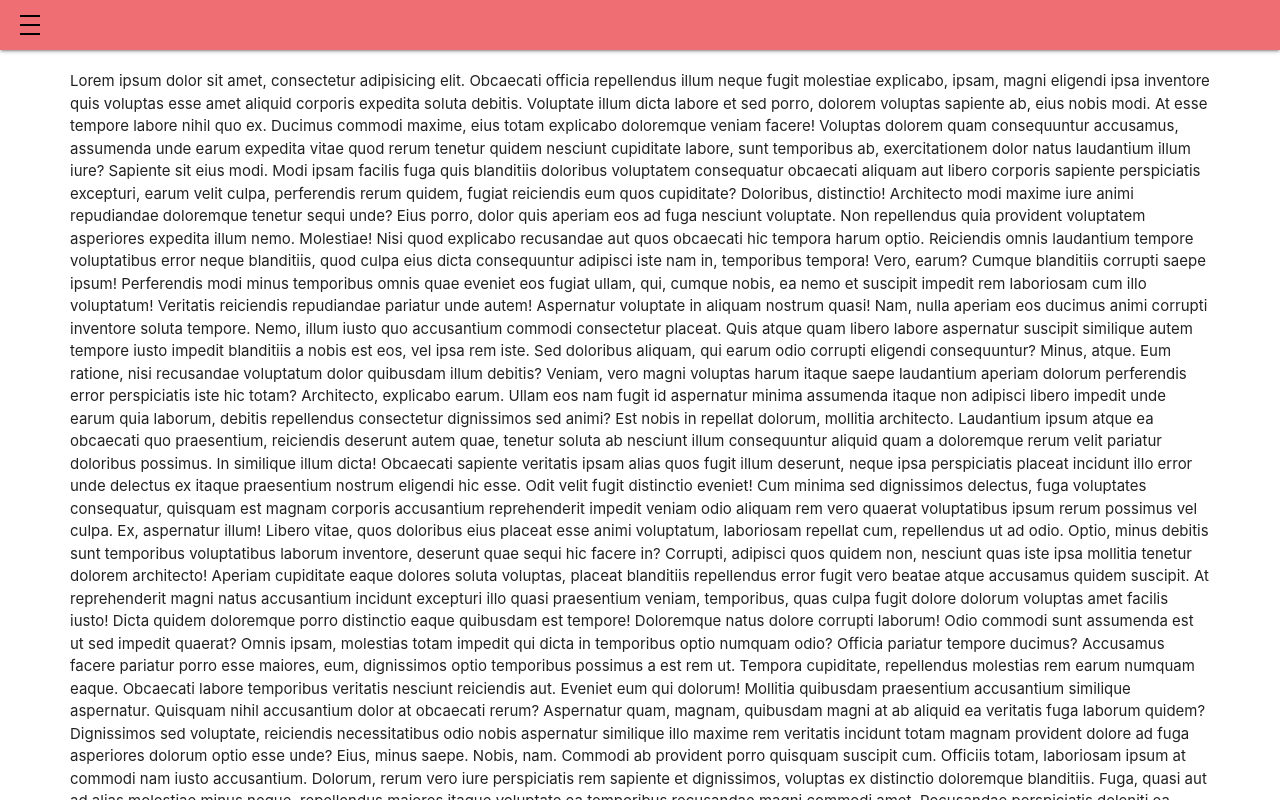
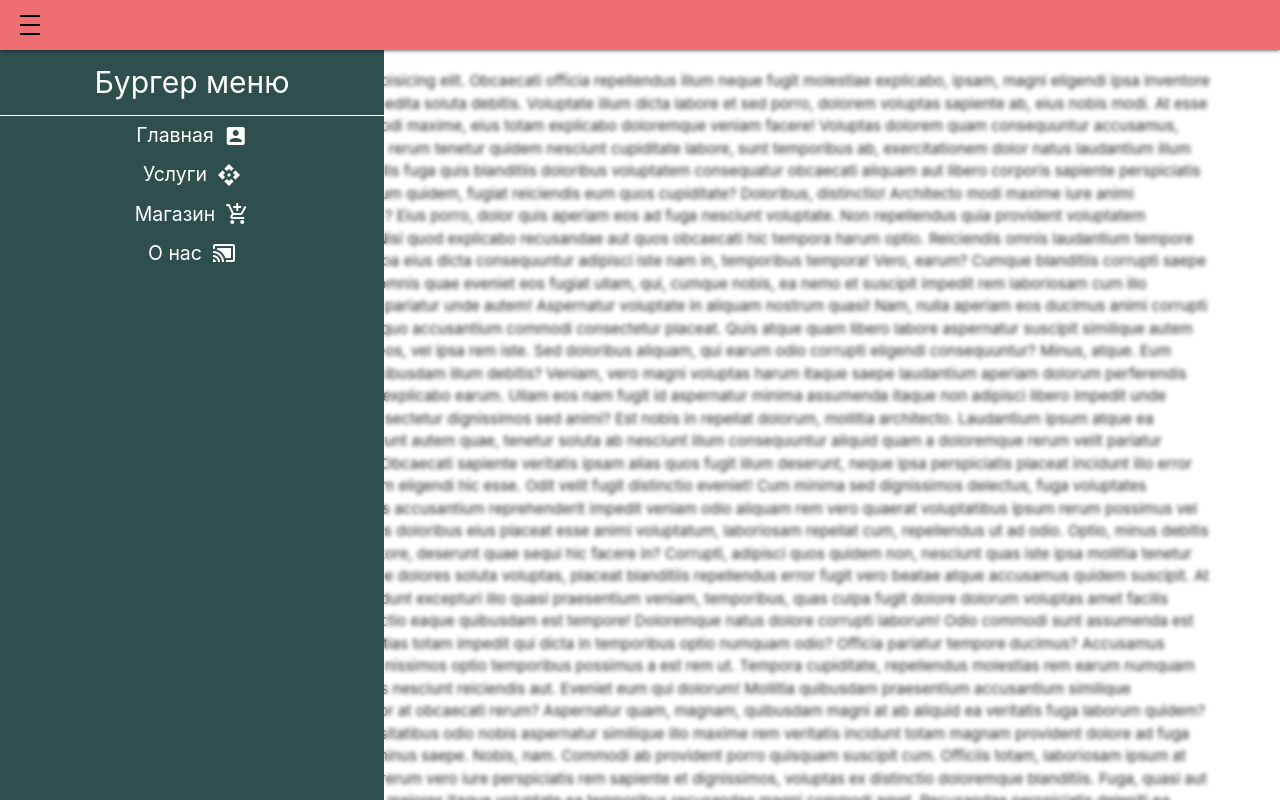
Before and after one commit to SpGray1991/burger_menu_adaptive, a React (Create React App) app: page / in a window 1280 px wide. Shown: the top 800 px of the page. Built offline with nearby package versions, Linux system fonts and the light colour scheme.

Commit message:
feat: add link menu

```diff
--- a/public/index.html
+++ b/public/index.html
@@ -10,6 +10,11 @@
       href="https://cdnjs.cloudflare.com/ajax/libs/materialize/1.0.0/css/materialize.min.css"
     />
 
+    <link
+      href="https://fonts.googleapis.com/icon?family=Material+Icons"
+      rel="stylesheet"
+    />
+
     <!-- Compiled and minified JavaScript -->
     <script src="https://cdnjs.cloudflare.com/ajax/libs/materialize/1.0.0/js/materialize.min.js"></script>
   </head>
--- a/src/App.jsx
+++ b/src/App.jsx
@@ -1,6 +1,13 @@
 import s from "./App.module.css";
+import Menu from "./Menu/Menu";
 
 const App = () => {
+  const items = [
+    { value: "Главная", href: "/main", icon: "account_box" },
+    { value: "Услуги", href: "/service", icon: "api" },
+    { value: "Магазин", href: "/shop", icon: "add_shopping_cart" },
+    { value: "О нас", href: "/about", icon: "cast_connected" },
+  ];
   return (
     <div className={s.app}>
       <nav>
@@ -352,6 +359,7 @@ const App = () => {
           provident dignissimos sequi placeat vero repudiandae quis quos cumque.
         </p>
       </main>
+      <Menu header={"Бургер меню"} items={items} />
     </div>
   );
 };
--- /dev/null
+++ b/src/Menu/Menu.css
@@ -0,0 +1,57 @@
+.menu {
+  position: fixed;
+  width: 100vw;
+  height: 100vh;
+  top: 50px;
+  left: 0;
+}
+
+.blur {
+  width: 100vw;
+  height: 100vh;
+  left: 30%;
+  backdrop-filter: blur(2px);
+  position: absolute;
+}
+
+.menu_content {
+  width: 30%;
+  height: 100%;
+  background-color: darkslategray;
+  display: flex;
+  flex-direction: column;
+  align-items: center;
+}
+
+.menu_header {
+  padding: 10px;
+  font-size: 2rem;
+  color: white;
+  border-bottom: 1px solid white;
+  width: 100%;
+  text-align: center;
+}
+
+ul li a {
+  color: white;
+  text-decoration: none;
+  font-size: 1.3rem;
+  margin: 5px 0;
+}
+
+ul li {
+  display: flex;
+  align-items: center;
+}
+
+ul {
+  display: flex;
+  text-align: center;
+  flex-direction: column;
+  align-items: center;
+}
+
+.material-icons {
+  color: white;
+  margin-left: 10px;
+}
--- /dev/null
+++ b/src/Menu/Menu.jsx
@@ -0,0 +1,22 @@
+import "./Menu.css";
+
+const Menu = ({ header, items }) => {
+  return (
+    <div className="menu">
+      <div className="blur" />
+      <div className="menu_content">
+        <div className="menu_header">{header}</div>
+        <ul>
+          {items.map((item) => (
+            <li>
+              <a href={item.href}>{item.value}</a>
+              <span className="material-icons">{item.icon}</span>
+            </li>
+          ))}
+        </ul>
+      </div>
+    </div>
+  );
+};
+
+export default Menu;
```
Also changed, not shown: src/index.css (deleted, +0 -13 lines).
